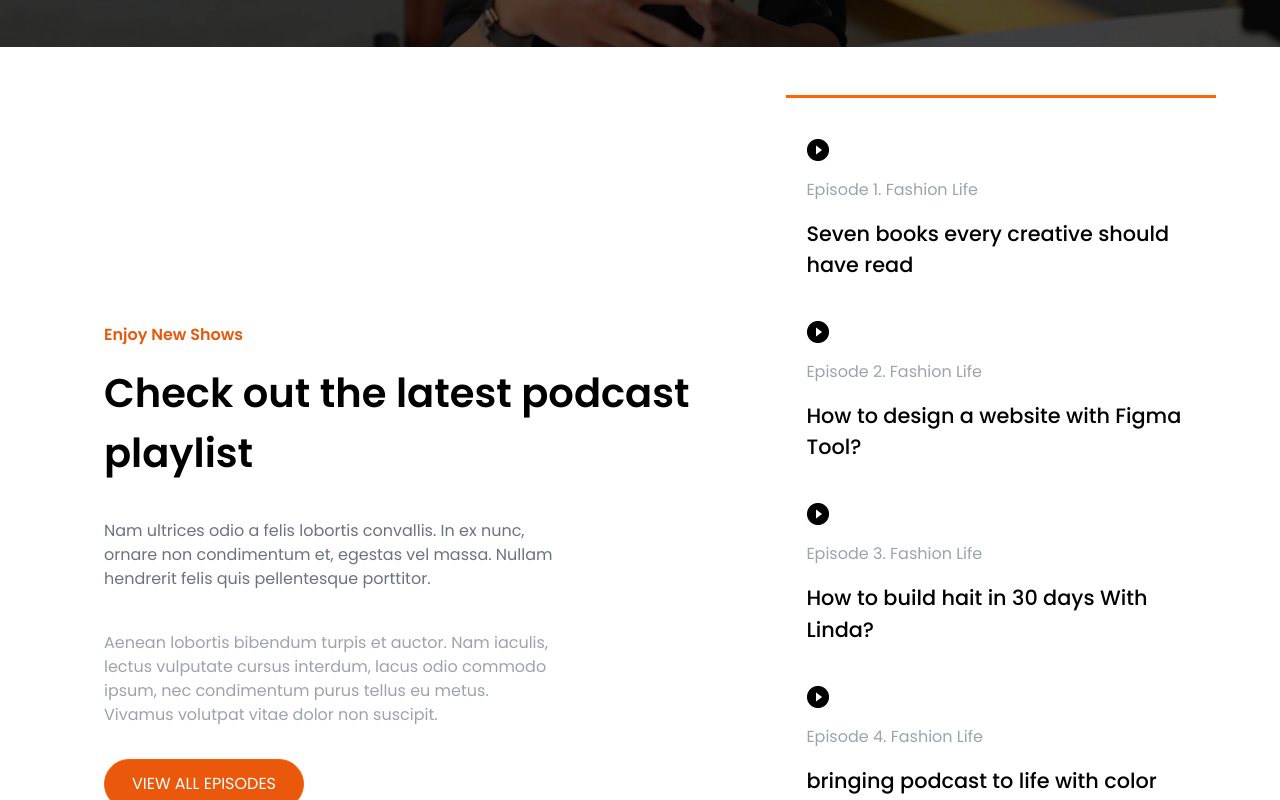
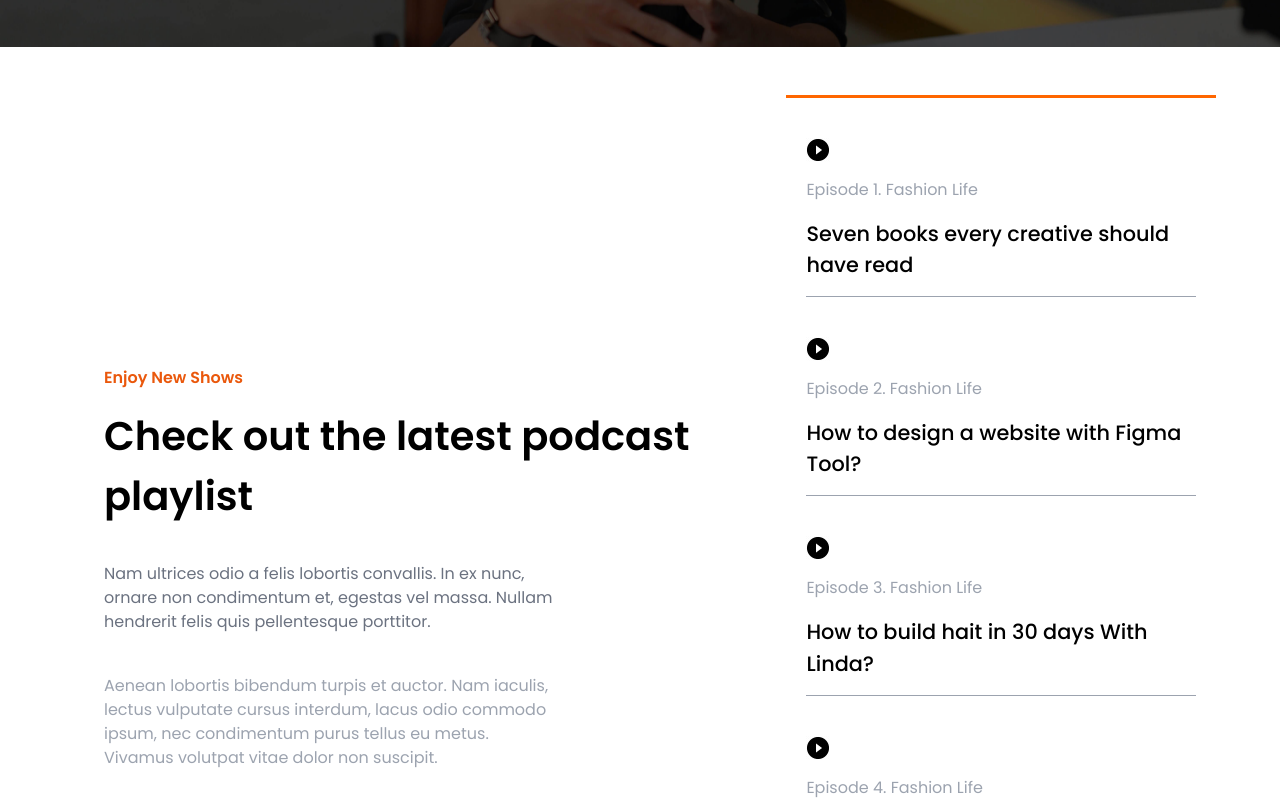
Before and after one commit to vader2k/podcast-app, a React (Vite) app in the folder great-music-talks/: page / in a window 1280 px wide. Shown: the part 3740-4540 px from the top of the page. Built offline with nearby package versions, Linux system fonts and the light colour scheme.

Commit message:
fixed missing border

```diff
--- a/great-music-talks/src/components/Explore.jsx
+++ b/great-music-talks/src/components/Explore.jsx
@@ -20,7 +20,7 @@ const Explore = () => {
       <div className='flex flex-col sm:px-5 explore'>
         <div className='item'>
           {explore.map((explore)=>(
-            <div key={explore.id} className='my-10'>
+            <div key={explore.id} className='my-10 border-b border-gray-400 pb-4'>
               <div>
               <img src={explore.img} className='cursor-pointer'/>
               </div>
```
